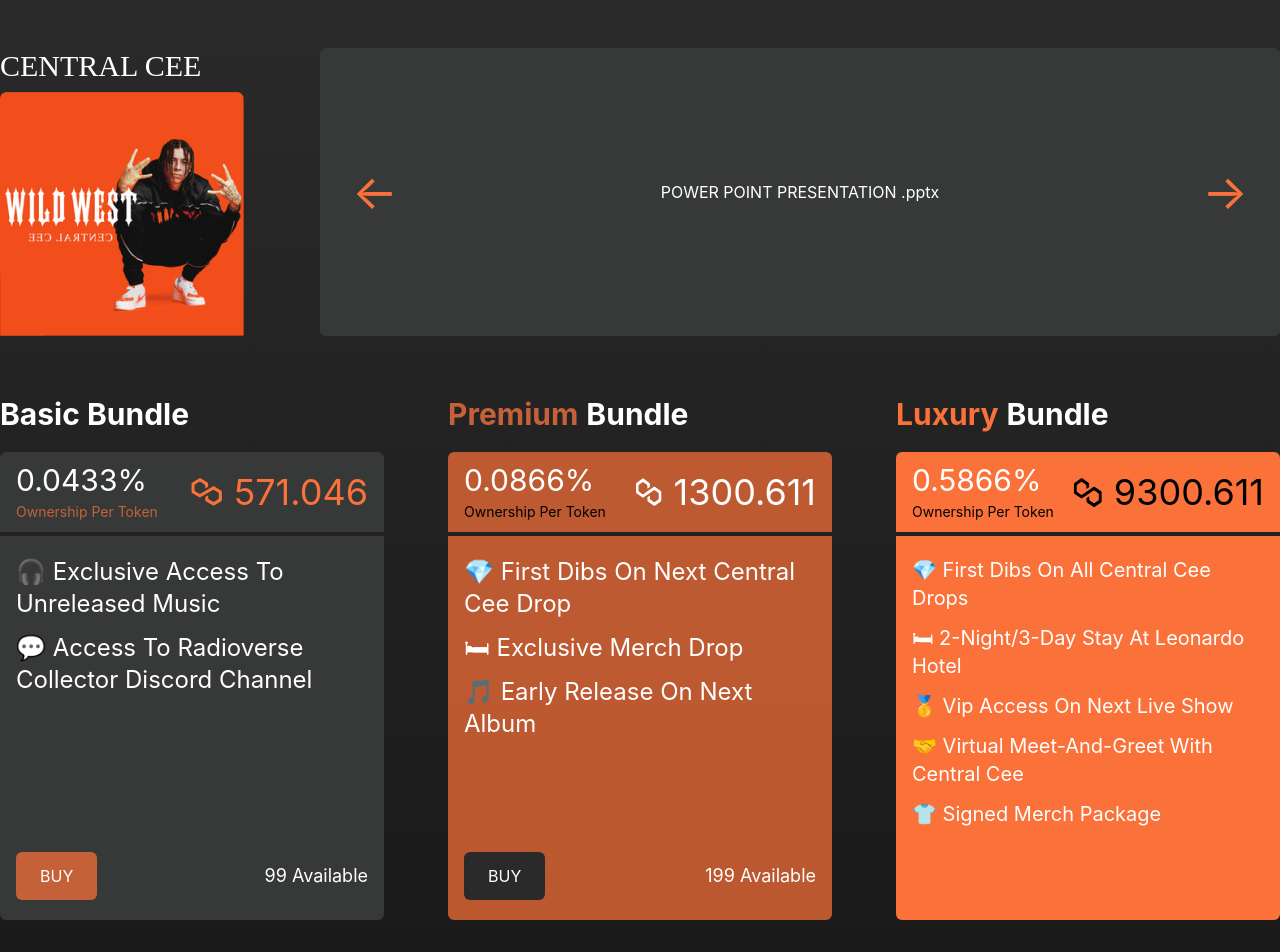
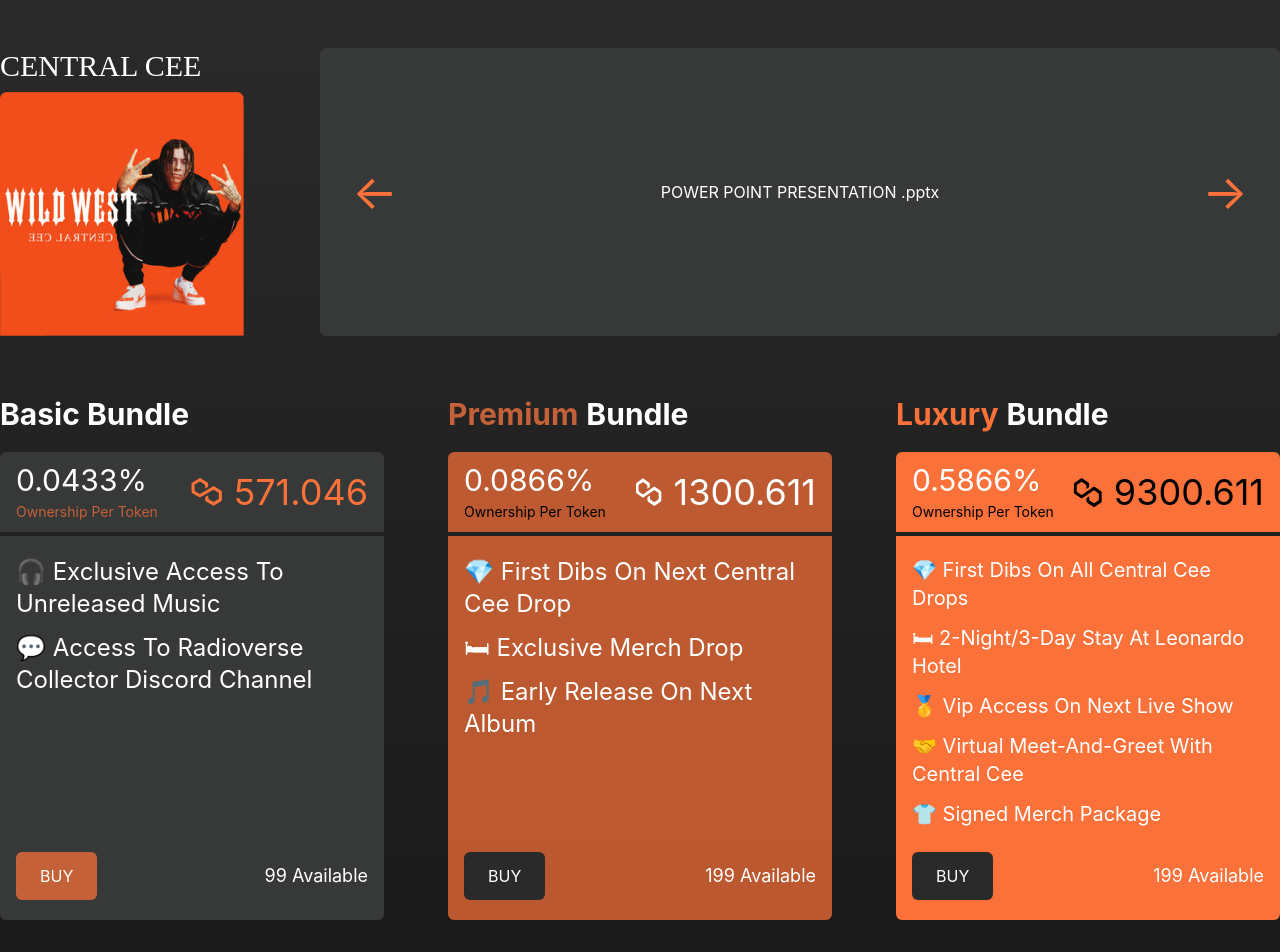
Before and after one commit to cryptodev1990/nft-marketplace, a Next.js app: page /components/EachNFT in a window 1280 px wide. Shown: the top 952 px of the page. Built offline with nearby package versions, Linux system fonts and the light colour scheme.

Commit message:
EachNFT complete(before mobile responsive)

```diff
--- a/pages/components/EachNFT/index.js
+++ b/pages/components/EachNFT/index.js
@@ -92,12 +92,18 @@
                 <h1 className="text-4xl text-black">9300.611</h1>
               </div>
             </div>
-            <div className="flex flex-col gap-3 rounded-b-md bg-app-orange px-4 h-96 py-5">
-              <h3 className="text-xl">💎 First Dibs On All Central Cee Drops</h3>
-              <h3 className="text-xl">🛏 2-Night/3-Day Stay At Leonardo Hotel</h3>
-              <h3 className="text-xl">🥇 Vip Access On Next Live Show</h3>
-              <h3 className="text-xl">🤝 Virtual Meet-And-Greet With Central Cee</h3>
-              <h3 className="text-xl">👕 Signed Merch Package</h3>
+            <div className="flex flex-col rounded-b-md bg-app-orange px-4 h-96 py-5 justify-between">
+              <div className="flex flex-col gap-3">
+                <h3 className="text-xl">💎 First Dibs On All Central Cee Drops</h3>
+                <h3 className="text-xl">🛏 2-Night/3-Day Stay At Leonardo Hotel</h3>
+                <h3 className="text-xl">🥇 Vip Access On Next Live Show</h3>
+                <h3 className="text-xl">🤝 Virtual Meet-And-Greet With Central Cee</h3>
+                <h3 className="text-xl">👕 Signed Merch Package</h3>
+              </div>
+              <div className="flex justify-between">
+                <div className="bg-app-black-button flex justify-center items-center rounded-md px-6 py-3">BUY</div>
+                <h4 className="flex items-center text-lg">199 Available</h4>
+              </div>
             </div>
           </div>
         </div>
```
